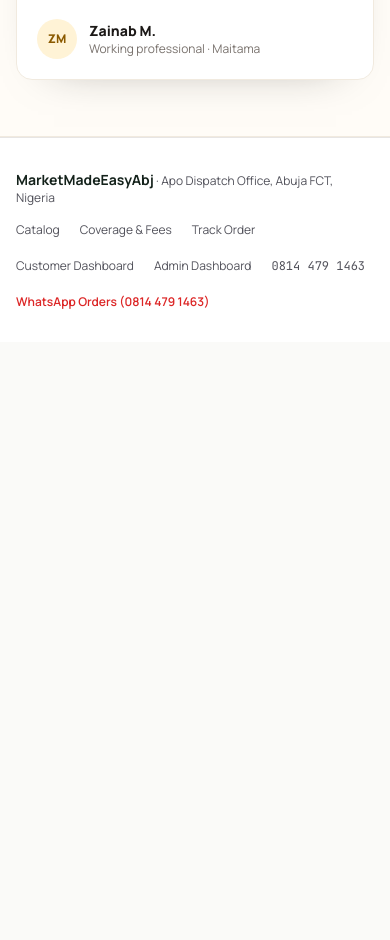
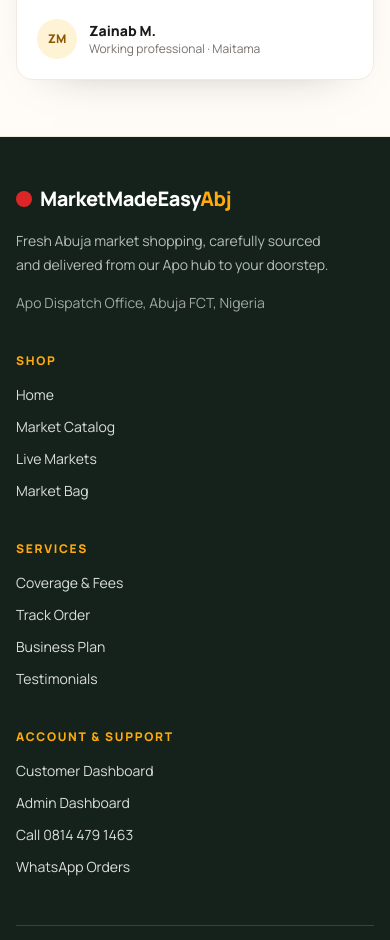
Before and after one commit to GAD0007/Market, a React (Vite) app: page / in a window 390 px wide. Shown: the part 11060-12000 px from the top of the page. Before the commit the page ends 11402 px from the top, so only its background shows below. Built offline with nearby package versions, Linux system fonts and the light colour scheme; no server answers.

Commit message:
Add responsive storefront footer

```diff
--- a/src/App.tsx
+++ b/src/App.tsx
@@ -13,10 +13,10 @@ import { AdminDashboard } from './components/AdminDashboard';
 import { LiveCameraCallModal } from './components/LiveCameraCallModal';
 import { LiveMarketCameras } from './components/LiveMarketCameras';
 import { OrderTracking } from './components/OrderTracking';
+import { SiteFooter } from './components/SiteFooter';
 import {
   ABUJA_DISTRICTS,
   BUSINESS_PHONE_DISPLAY,
-  BUSINESS_TEL_HREF,
   WHATSAPP_BUSINESS_NUMBER,
 } from './data/marketData';
 import { checkIsAdminUser, subscribeAuth, testApiConnection } from './lib/auth';
@@ -353,62 +353,12 @@ export default function App() {
         )}
       </main>
 
-      <footer className="border-t border-[#E7E5E4] bg-white">
-        <div className="mx-auto flex max-w-[1200px] flex-col gap-4 px-4 py-8 text-xs text-[#52525B] sm:flex-row sm:items-center sm:justify-between sm:px-6 lg:px-8">
-          <div>
-            <span className="font-display text-sm font-bold text-[#14221B]">MarketMadeEasyAbj</span>{' '}
-            <span aria-hidden="true">·</span> Apo Dispatch Office, Abuja FCT, Nigeria
-          </div>
-          <div className="flex flex-wrap items-center gap-5">
-            <button
-              type="button"
-              onClick={() => handleNavigateView('storefront', 'catalog')}
-              className="hover:text-[#14221B]"
-            >
-              Catalog
-            </button>
-            <button
-              type="button"
-              onClick={() => handleNavigateView('storefront', 'coverage')}
-              className="hover:text-[#14221B]"
-            >
-              Coverage &amp; Fees
-            </button>
-            <button
-              type="button"
-              onClick={() => handleNavigateView('tracking')}
-              className="hover:text-[#14221B]"
-            >
-              Track Order
-            </button>
-            <button
-              type="button"
-              onClick={() => handleNavigateView('customer')}
-              className="hover:text-[#14221B]"
-            >
-              Customer Dashboard
-            </button>
-            <button
-              type="button"
-              onClick={() => handleNavigateView('admin')}
-              className="hover:text-[#14221B]"
-            >
-              Admin Dashboard
-            </button>
-            <a href={BUSINESS_TEL_HREF} className="font-mono tabular-nums hover:text-[#14221B]">
-              {whatsappDisplay}
-            </a>
-            <a
-              href={`https://wa.me/${whatsappNumber}`}
-              target="_blank"
-              rel="noopener noreferrer"
-              className="font-semibold text-[#DC2626] hover:underline"
-            >
-              WhatsApp Orders ({whatsappDisplay})
-            </a>
-          </div>
-        </div>
-      </footer>
+      <SiteFooter
+        onNavigate={handleNavigateView}
+        onOpenBag={() => setIsBagOpen(true)}
+        whatsappNumber={whatsappNumber}
+        whatsappDisplay={whatsappDisplay}
+      />
 
       <CartDrawer
         isOpen={isBagOpen}
--- /dev/null
+++ b/src/components/SiteFooter.tsx
@@ -0,0 +1,73 @@
+import type { ReactNode } from 'react';
+import { BUSINESS_TEL_HREF } from '../data/marketData';
+import type { AppView } from './Navbar';
+
+interface Props {
+  onNavigate: (view: AppView, sectionId?: string) => void;
+  onOpenBag: () => void;
+  whatsappNumber: string;
+  whatsappDisplay: string;
+}
+
+const linkClass = 'text-white/85 transition hover:text-[#FFAA0D]';
+
+export function SiteFooter({
+  onNavigate,
+  onOpenBag,
+  whatsappNumber,
+  whatsappDisplay,
+}: Props) {
+  return (
+    <footer className="bg-[#14221B] text-white">
+      <div className="mx-auto max-w-[1200px] px-4 pb-7 pt-12 sm:px-6 sm:pb-8 sm:pt-14 lg:px-8 lg:pt-16">
+        <div className="grid gap-10 sm:grid-cols-2 lg:grid-cols-[1.4fr_1fr_1fr_1fr] lg:gap-12">
+          <div className="max-w-sm">
+            <button type="button" onClick={() => onNavigate('storefront', 'top')} className="inline-flex items-center gap-2 font-display text-xl font-extrabold tracking-tight">
+              <span className="h-4 w-4 rounded-full bg-[#DC2626]" aria-hidden="true" />
+              <span>MarketMadeEasy<span className="text-[#FFAA0D]">Abj</span></span>
+            </button>
+            <p className="mt-4 max-w-xs text-sm leading-6 text-white/70">
+              Fresh Abuja market shopping, carefully sourced and delivered from our Apo hub to your doorstep.
+            </p>
+            <p className="mt-4 text-sm text-white/60">Apo Dispatch Office, Abuja FCT, Nigeria</p>
+          </div>
+
+          <FooterGroup title="Shop" label="Footer shop links">
+            <button type="button" onClick={() => onNavigate('storefront', 'top')} className={linkClass}>Home</button>
+            <button type="button" onClick={() => onNavigate('storefront', 'catalog')} className={linkClass}>Market Catalog</button>
+            <button type="button" onClick={() => onNavigate('storefront', 'cameras')} className={linkClass}>Live Markets</button>
+            <button type="button" onClick={onOpenBag} className={linkClass}>Market Bag</button>
+          </FooterGroup>
+
+          <FooterGroup title="Services" label="Footer service links">
+            <button type="button" onClick={() => onNavigate('storefront', 'coverage')} className={linkClass}>Coverage &amp; Fees</button>
+            <button type="button" onClick={() => onNavigate('tracking')} className={linkClass}>Track Order</button>
+            <button type="button" onClick={() => onNavigate('storefront', 'business-plan')} className={linkClass}>Business Plan</button>
+            <button type="button" onClick={() => onNavigate('storefront', 'testimonials')} className={linkClass}>Testimonials</button>
+          </FooterGroup>
+
+          <FooterGroup title="Account &amp; Support" label="Footer account and support links">
+            <button type="button" onClick={() => onNavigate('customer')} className={linkClass}>Customer Dashboard</button>
+            <button type="button" onClick={() => onNavigate('admin')} className={linkClass}>Admin Dashboard</button>
+            <a href={BUSINESS_TEL_HREF} className={linkClass}>Call {whatsappDisplay}</a>
+            <a href={`https://wa.me/${whatsappNumber}`} target="_blank" rel="noopener noreferrer" className={linkClass}>WhatsApp Orders</a>
+          </FooterGroup>
+        </div>
+
+        <div className="mt-12 flex flex-col gap-3 border-t border-white/15 pt-6 text-xs text-white/55 sm:flex-row sm:items-center sm:justify-between">
+          <p>© {new Date().getFullYear()} MarketMadeEasyAbj. All rights reserved.</p>
+          <p>Fresh markets. Easy ordering. Abuja delivery.</p>
+        </div>
+      </div>
+    </footer>
+  );
+}
+
+function FooterGroup({ title, label, children }: { title: string; label: string; children: ReactNode }) {
+  return (
+    <div>
+      <h2 className="text-xs font-extrabold uppercase tracking-[0.14em] text-[#FFAA0D]">{title}</h2>
+      <nav aria-label={label} className="mt-4 flex flex-col items-start gap-3 text-sm">{children}</nav>
+    </div>
+  );
+}
--- a/src/components/TestimonialsSection.tsx
+++ b/src/components/TestimonialsSection.tsx
@@ -28,7 +28,7 @@ export function TestimonialsSection() {
   const featured = TESTIMONIALS[0];
 
   return (
-    <section className="overflow-hidden border-b border-[#F1EADF] bg-[#FFFCF7] text-[#1C1917]">
+    <section id="testimonials" className="overflow-hidden border-b border-[#F1EADF] bg-[#FFFCF7] text-[#1C1917]">
       <div className="mx-auto max-w-[1200px] px-4 pb-14 pt-10 sm:px-6 sm:pb-16 sm:pt-12 lg:px-8">
         <div className="mx-auto max-w-3xl text-center">
           <p className="flex items-center justify-center gap-2 text-sm font-extrabold text-[#B45309]">
```
